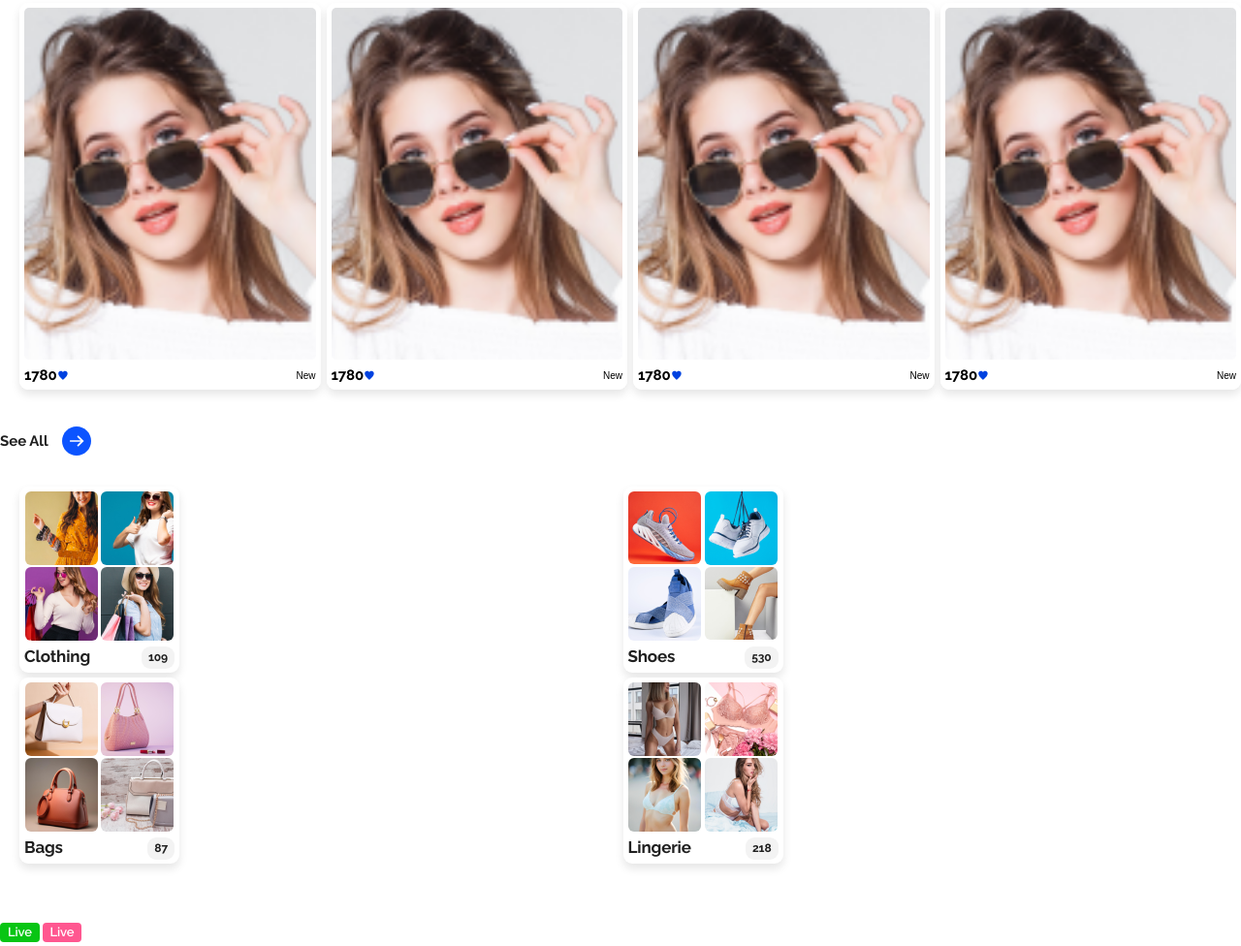
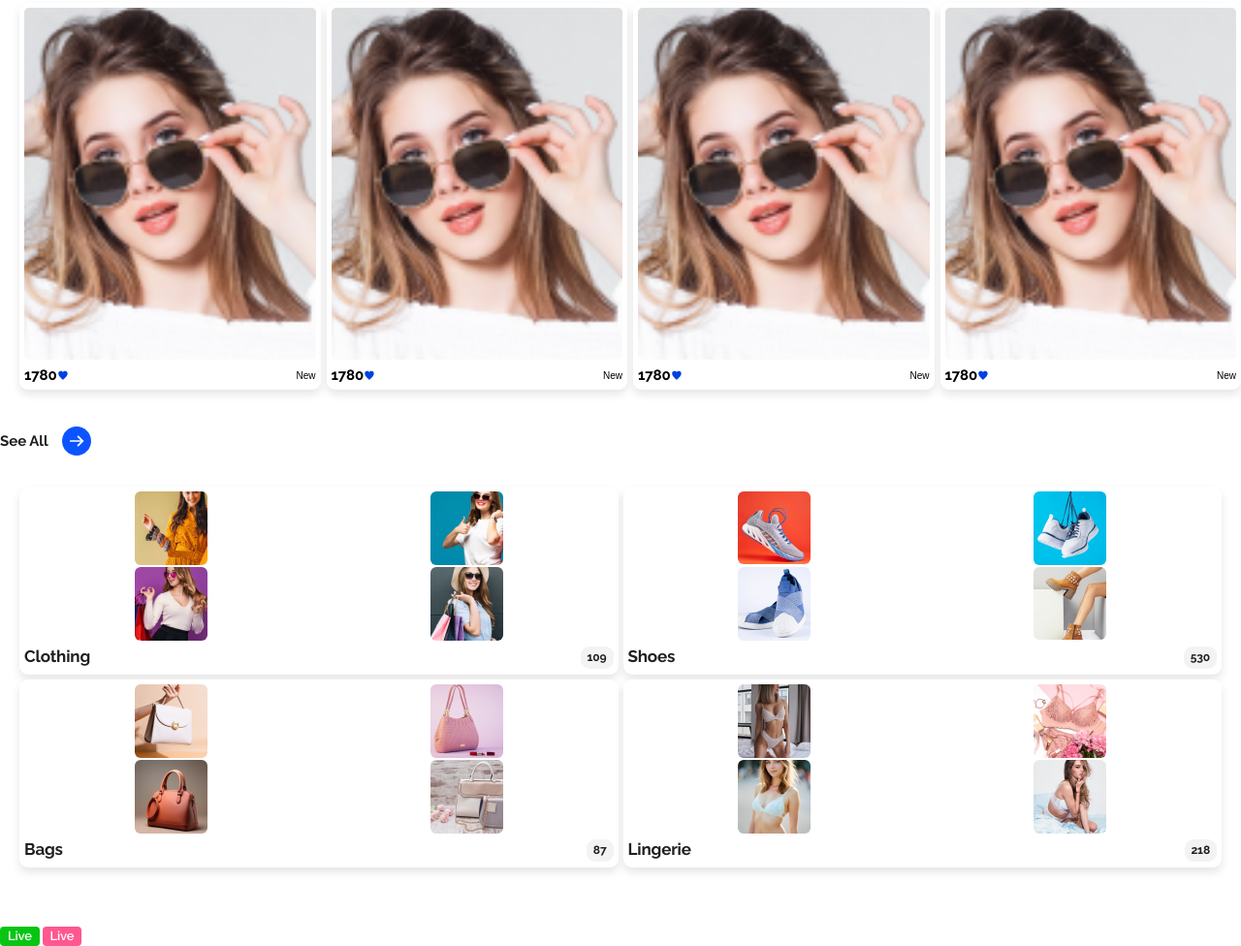
Before and after one commit to seohyundeveloper/shopping, a website: page pages/style.html in a window 1280 px wide. Shown: the part 1758-2734 px from the top of the page at 97% size. Drawn offline with Linux system fonts and the light colour scheme.

Commit message:
li 크기제

```diff
--- a/scss/components/_product.scss
+++ b/scss/components/_product.scss
@@ -145,8 +145,6 @@
   > li {
     display: flex;
     flex-direction: column;
-    width: rem(165);
-    height: rem(192);
     background-color: $white;
     border-radius: rem(9);
     box-shadow: 0 rem(5) rem(10) 0 rgba(0, 0, 0, 0.10);
@@ -166,6 +164,7 @@
       align-self: center;
       justify-self: center;
       border-radius: rem(6);
+      aspect-ratio: 1 / 1;
     }
   }
   &__text {
```
Also changed, not shown: css/style.css, 1 other file.
